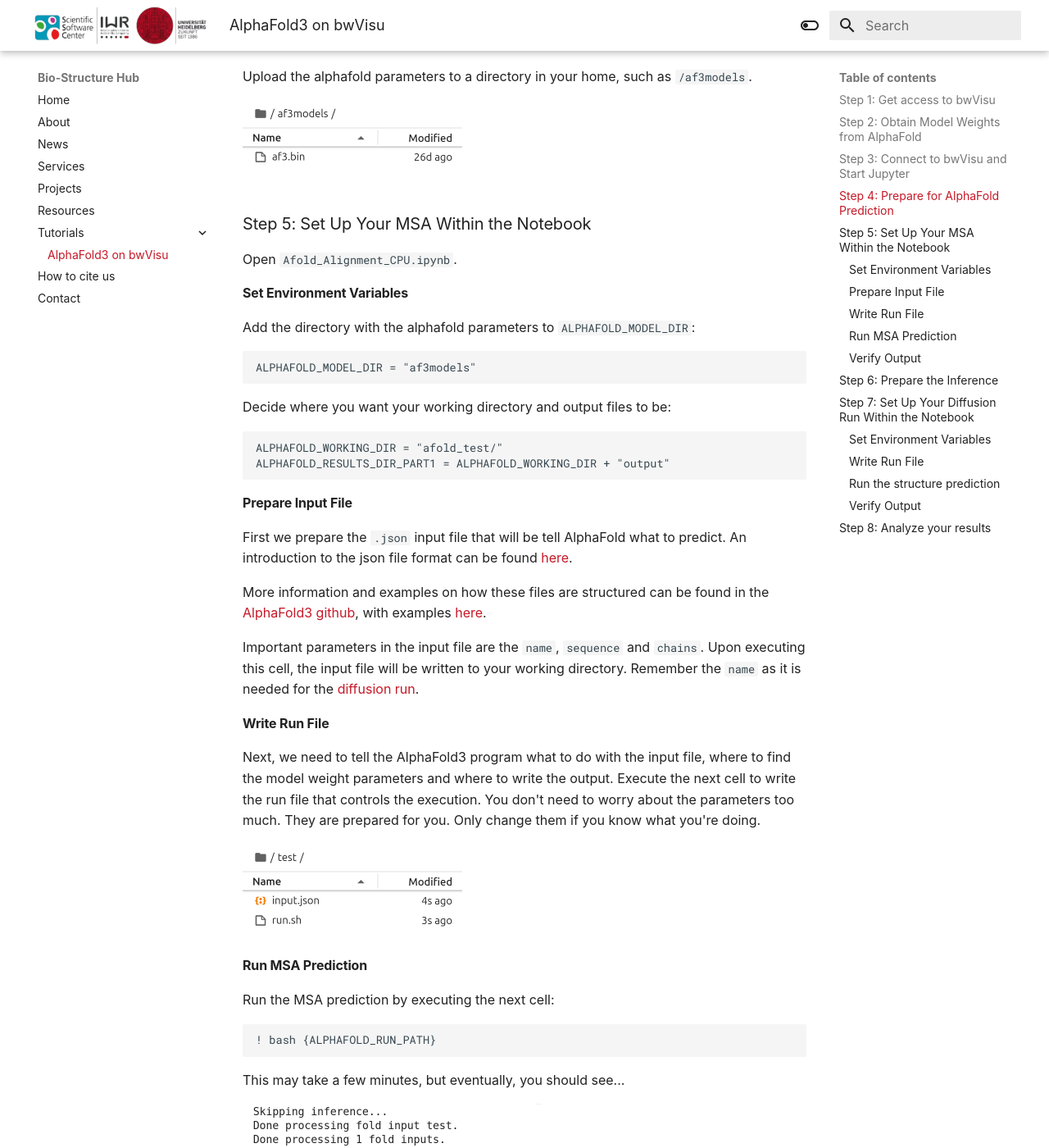
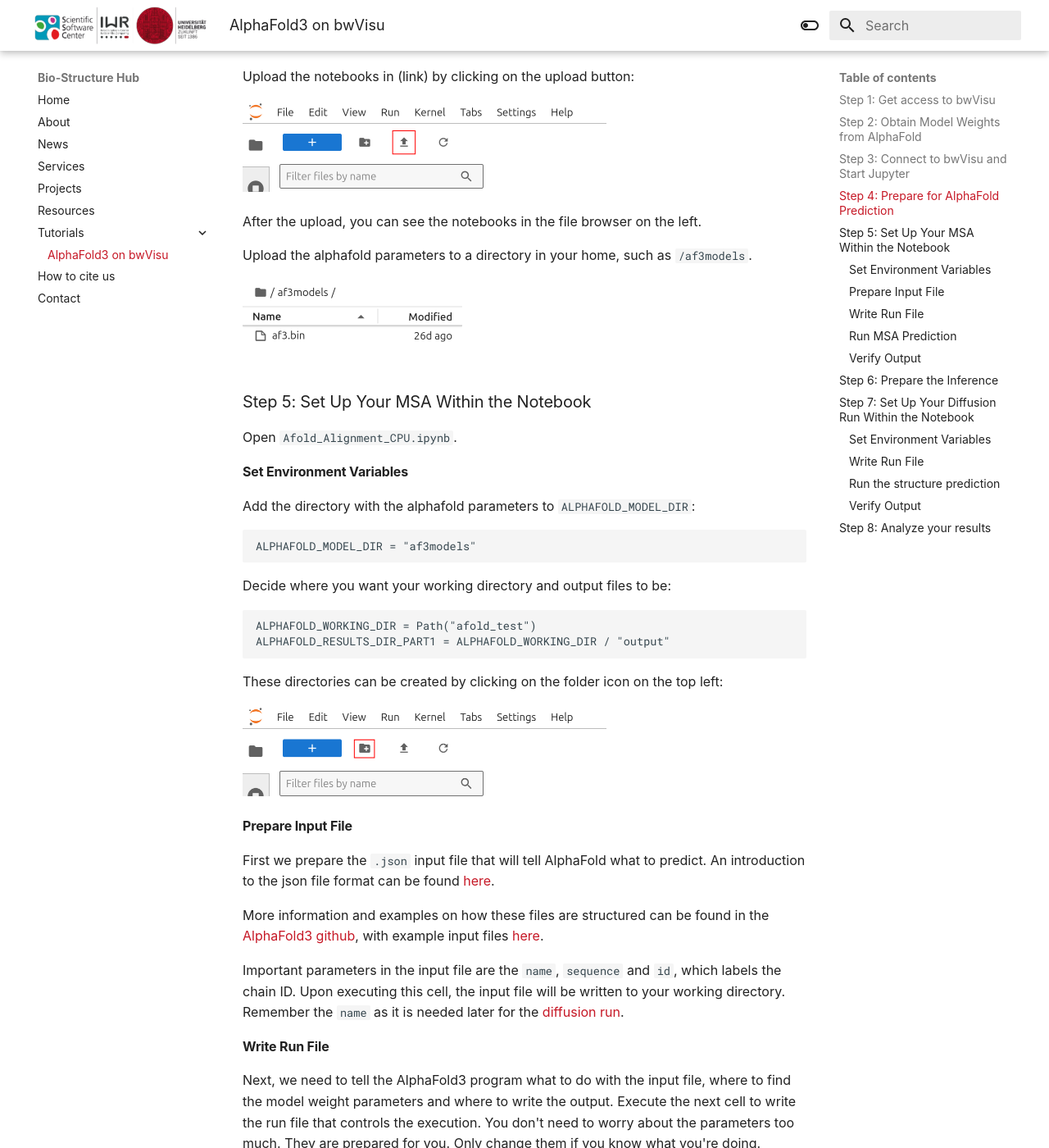
Before and after one commit to ssciwr/BioStructureHub, an MkDocs documentation site: the page built from docs/tutorials.md, in a window 1280 px wide and 1400 px high, scrolled down 1721 px. Shown: the whole window at 82% size. Built offline with MkDocs 1.6.1 and Material for MkDocs 9.7.7, drawn with Linux system fonts in a browser that asks for light colours; some of the changed text lies outside the part shown.

Commit message:
Add feedback Annalena

```diff
--- a/docs/tutorials.md
+++ b/docs/tutorials.md
@@ -26,6 +26,8 @@ Go to [https://bwvisu.bwservices.uni-heidelberg.de/](https://bwvisu.bwservices.u
 
 Choose Jupyter and start a new session.
 
+
+
 ### Step 4: Prepare for AlphaFold Prediction
 
 The first step of the AlphaFold prediction is a multi-sequence alignment (MSA).
@@ -34,6 +36,12 @@ For the MSA step, select 8 CPU cores with 10 GB of memory. The GPU necessary for
 
 ![Screenshot](images/tutorial/bwVisu_CPU.png)
 <!--{: style="height:500px;width:750px"}-->
+
+Upload the notebooks in (link) by clicking on the upload button:
+
+![Screenshot](images/tutorial/bwVisu_upload.png){: style="height:111px;width:444px"}
+
+After the upload, you can see the notebooks in the file browser on the left.
 
 Upload the alphafold parameters to a directory in your home, such as `/af3models`.
 
@@ -54,17 +62,21 @@ Add the directory with the alphafold parameters to `ALPHAFOLD_MODEL_DIR`:
 
 Decide where you want your working directory and output files to be:
 
-    ALPHAFOLD_WORKING_DIR = "afold_test/"
-    ALPHAFOLD_RESULTS_DIR_PART1 = ALPHAFOLD_WORKING_DIR + "output"
+    ALPHAFOLD_WORKING_DIR = Path("afold_test")
+    ALPHAFOLD_RESULTS_DIR_PART1 = ALPHAFOLD_WORKING_DIR / "output"
+
+These directories can be created by clicking on the folder icon on the top left:
+
+![Screenshot](images/tutorial/bwVisu_newDir.png){: style="height:111px;width:444px"}
 
 
 #### Prepare Input File
 
-First we prepare the `.json` input file that will be tell AlphaFold what to predict. An introduction to the json file format can be found [here](https://stackoverflow.blog/2022/06/02/a-beginners-guide-to-json-the-data-format-for-the-internet/#h2-81f8002b67730).
+First we prepare the `.json` input file that will tell AlphaFold what to predict. An introduction to the json file format can be found [here](https://stackoverflow.blog/2022/06/02/a-beginners-guide-to-json-the-data-format-for-the-internet/#h2-81f8002b67730).
 
-More information and examples on how these files are structured can be found in the [AlphaFold3 github](https://github.com/google-deepmind/alphafold3/blob/main/docs/input.md#top-level-structure), with examples [here](https://github.com/google-deepmind/alphafold3/blob/main/docs/input.md#full-example).
+More information and examples on how these files are structured can be found in the [AlphaFold3 github](https://github.com/google-deepmind/alphafold3/blob/main/docs/input.md#top-level-structure), with example input files [here](https://github.com/google-deepmind/alphafold3/blob/main/docs/input.md#full-example).
 
-Important parameters in the input file are the `name`, `sequence` and `chains`. Upon executing this cell, the input file will be written to your working directory. Remember the `name` as it is needed for the [diffusion run](#step-7-set-up-your-diffusion-run-within-the-notebook).
+Important parameters in the input file are the `name`, `sequence` and `id`, which labels the chain ID. Upon executing this cell, the input file will be written to your working directory. Remember the `name` as it is needed later for the [diffusion run](#step-7-set-up-your-diffusion-run-within-the-notebook).
 
 #### Write Run File
 
@@ -85,7 +97,7 @@ This may take a few minutes, but eventually, you should see...
 
 #### Verify Output
 
-In the output directory, there should be a second `.json` file. This includes all the information from the input file and the results of the MSA.
+In the output directory, there should be a second `.json` file in the `output/test` directory. This includes all the information from the input file and the results of the MSA.
 
 ![Screenshot](images/tutorial/bwVisu_Afold_json.png)
 {: style="height:89px;width:268px"}
@@ -119,18 +131,18 @@ Larger jobs (= longer sequences, more chains) require more memory. To access the
 
 Add the directory with the alphafold parameters to ALPHAFOLD_MODEL_DIR:
 
-    ALPHAFOLD_MODEL_DIR = "af3models"
+    ALPHAFOLD_MODEL_DIR = Path("af3models")
 
 
 Link the output of the MSA prediction, and the project name given in the MSA input file
 
-    ALPHAFOLD_WORKING_DIR = "afold_test/"
-    ALPHAFOLD_RESULTS_DIR_PART1 = ALPHAFOLD_WORKING_DIR+"output"
+    ALPHAFOLD_WORKING_DIR = Path("afold_test")
+    ALPHAFOLD_RESULTS_DIR_PART1 = ALPHAFOLD_WORKING_DIR / "output"
 
 
 Decide where you want your output files to be:
 
-    ALPHAFOLD_RESULTS_DIR_PART2 = ALPHAFOLD_WORKING_DIR+"output_gpu/"
+    ALPHAFOLD_RESULTS_DIR_PART2 = ALPHAFOLD_WORKING_DIR / "output_gpu"
 
 #### Write Run File
 
```
Also changed, not shown: docs/images/tutorial/bwVisu_Afold_visu_cpu.png (deleted), docs/images/tutorial/bwVisu_Afold_visu_gpu.png (deleted), docs/images/tutorial/bwVisu_CPU.png, docs/images/tutorial/bwVisu_GPU.png, docs/images/tutorial/bwVisu_newDir.png (added), docs/images/tutorial/bwVisu_upload.png (added), 2 other files.
